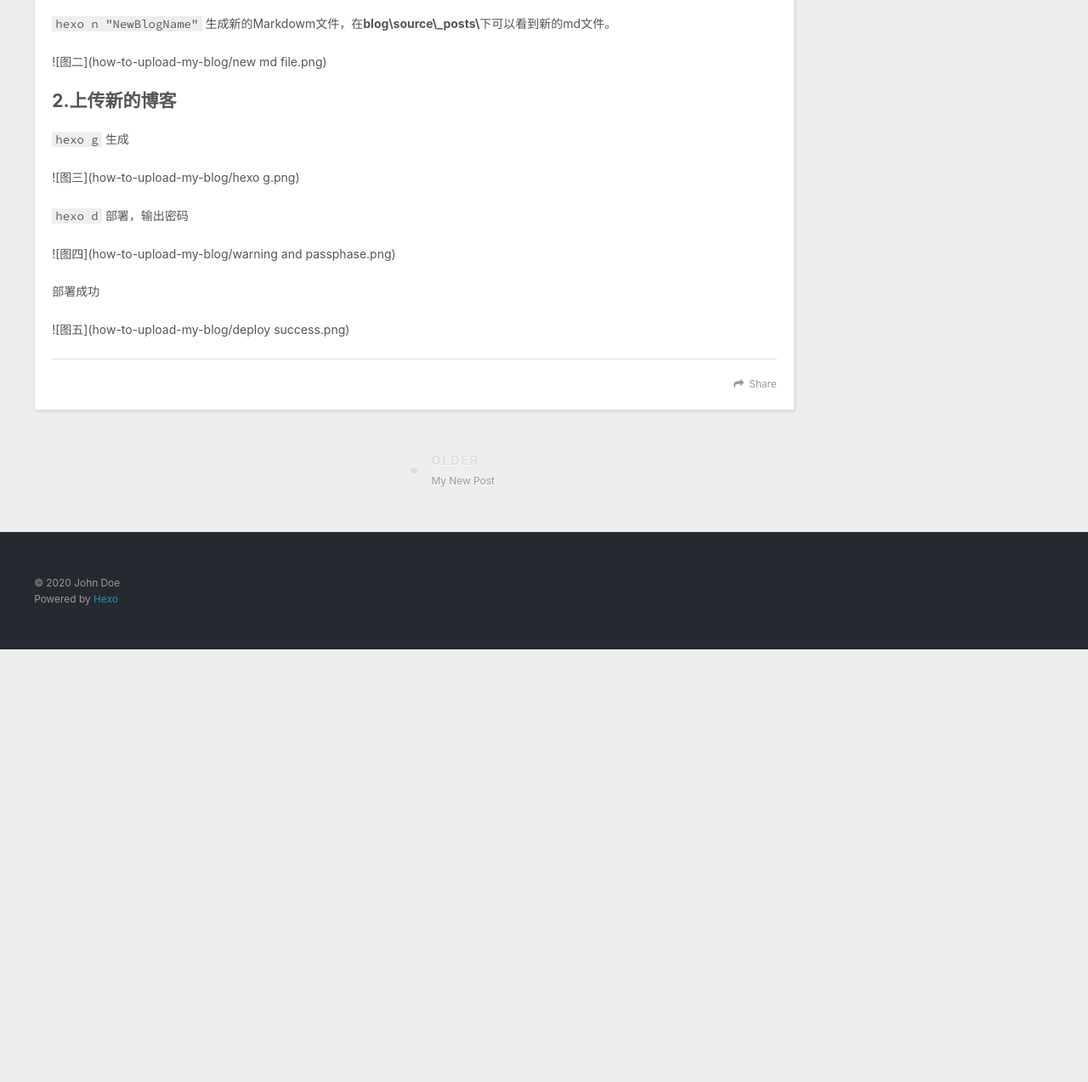
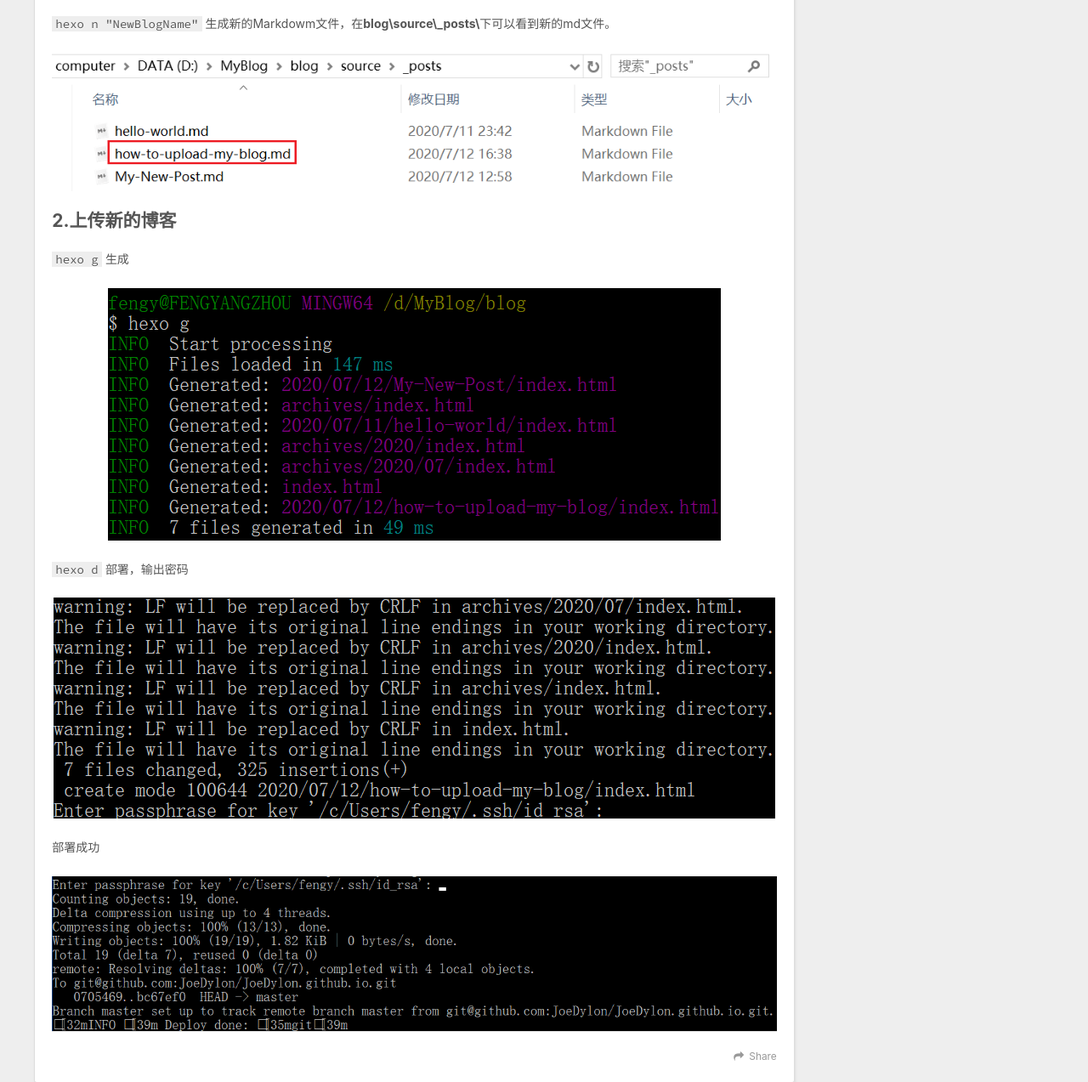
Before and after one commit to JoeDylon/JoeDylon.github.io, a plain HTML site: page 2020/07/12/how-to-upload-my-blog/index.html in a window 1280 px wide. Shown: the part 655-1928 px from the top of the page at 85% size. Before the commit the page ends 1419 px from the top, so only its background shows below. Drawn offline with nearby package versions, Linux system fonts and the light colour scheme.

Commit message:
Site updated: 2020-07-12 17:45:46

```diff
--- a/2020/07/12/how-to-upload-my-blog/index.html
+++ b/2020/07/12/how-to-upload-my-blog/index.html
@@ -7,16 +7,20 @@
 
   <title>how to upload my blog | Hexo</title>
   <meta name="viewport" content="width=device-width, initial-scale=1, maximum-scale=1">
-  <meta name="description" content="如何上传新的博客1.生成新的博客  hexo n &quot;NewBlogName&quot;    生成新的Markdowm文件，在blog\source\_posts\下可以看到新的md文件。 ![图二](how-to-upload-my-blog&#x2F;new md file.png) 2.上传新的博客hexo g    生成 ![图三](how-to-upload-my-blog&#x2F;hexo g">
+  <meta name="description" content="如何上传新的博客1.生成新的博客  hexo n &quot;NewBlogName&quot;    生成新的Markdowm文件，在blog\source\_posts\下可以看到新的md文件。     2.上传新的博客hexo g    生成   hexo d    部署，输出密码   部署成功">
 <meta property="og:type" content="article">
 <meta property="og:title" content="how to upload my blog">
 <meta property="og:url" content="http://yoursite.com/2020/07/12/how-to-upload-my-blog/index.html">
 <meta property="og:site_name" content="Hexo">
-<meta property="og:description" content="如何上传新的博客1.生成新的博客  hexo n &quot;NewBlogName&quot;    生成新的Markdowm文件，在blog\source\_posts\下可以看到新的md文件。 ![图二](how-to-upload-my-blog&#x2F;new md file.png) 2.上传新的博客hexo g    生成 ![图三](how-to-upload-my-blog&#x2F;hexo g">
+<meta property="og:description" content="如何上传新的博客1.生成新的博客  hexo n &quot;NewBlogName&quot;    生成新的Markdowm文件，在blog\source\_posts\下可以看到新的md文件。     2.上传新的博客hexo g    生成   hexo d    部署，输出密码   部署成功">
 <meta property="og:locale" content="en_US">
 <meta property="og:image" content="http://yoursite.com/2020/07/12/how-to-upload-my-blog/hexo%20new.png">
+<meta property="og:image" content="http://yoursite.com/2020/07/12/how-to-upload-my-blog/new%20md%20file.png">
+<meta property="og:image" content="http://yoursite.com/2020/07/12/how-to-upload-my-blog/hexo%20g.png">
+<meta property="og:image" content="http://yoursite.com/2020/07/12/how-to-upload-my-blog/warning%20and%20passphase.png">
+<meta property="og:image" content="http://yoursite.com/2020/07/12/how-to-upload-my-blog/deploy%20success.png">
 <meta property="article:published_time" content="2020-07-12T09:19:49.000Z">
-<meta property="article:modified_time" content="2020-07-12T09:42:06.061Z">
+<meta property="article:modified_time" content="2020-07-12T09:45:32.599Z">
 <meta property="article:author" content="John Doe">
 <meta name="twitter:card" content="summary">
 <meta name="twitter:image" content="http://yoursite.com/2020/07/12/how-to-upload-my-blog/hexo%20new.png">
@@ -93,14 +97,18 @@
         <h1 id="如何上传新的博客"><a href="#如何上传新的博客" class="headerlink" title="如何上传新的博客"></a>如何上传新的博客</h1><h2 id="1-生成新的博客"><a href="#1-生成新的博客" class="headerlink" title="1.生成新的博客"></a>1.生成新的博客</h2><img src="/2020/07/12/how-to-upload-my-blog/hexo new.png">
 
 <p><code>hexo n &quot;NewBlogName&quot;</code>    生成新的Markdowm文件，在<strong>blog\source\_posts\</strong>下可以看到新的md文件。</p>
-<p>![图二](how-to-upload-my-blog/new md file.png)</p>
+<img src="/2020/07/12/how-to-upload-my-blog/new md file.png">
+
+
+
 <h2 id="2-上传新的博客"><a href="#2-上传新的博客" class="headerlink" title="2.上传新的博客"></a>2.上传新的博客</h2><p><code>hexo g</code>    生成</p>
-<p>![图三](how-to-upload-my-blog/hexo g.png)</p>
+<img src="/2020/07/12/how-to-upload-my-blog/hexo g.png">
+
 <p><code>hexo d</code>    部署，输出密码</p>
-<p>![图四](how-to-upload-my-blog/warning and passphase.png)</p>
+<img src="/2020/07/12/how-to-upload-my-blog/warning and passphase.png">
+
 <p>部署成功</p>
-<p>![图五](how-to-upload-my-blog/deploy success.png)</p>
-
+<img src="/2020/07/12/how-to-upload-my-blog/deploy success.png">
 
     </div>
     <footer class="article-footer">
```
Also changed, not shown: index.html (+9 -5 lines).
